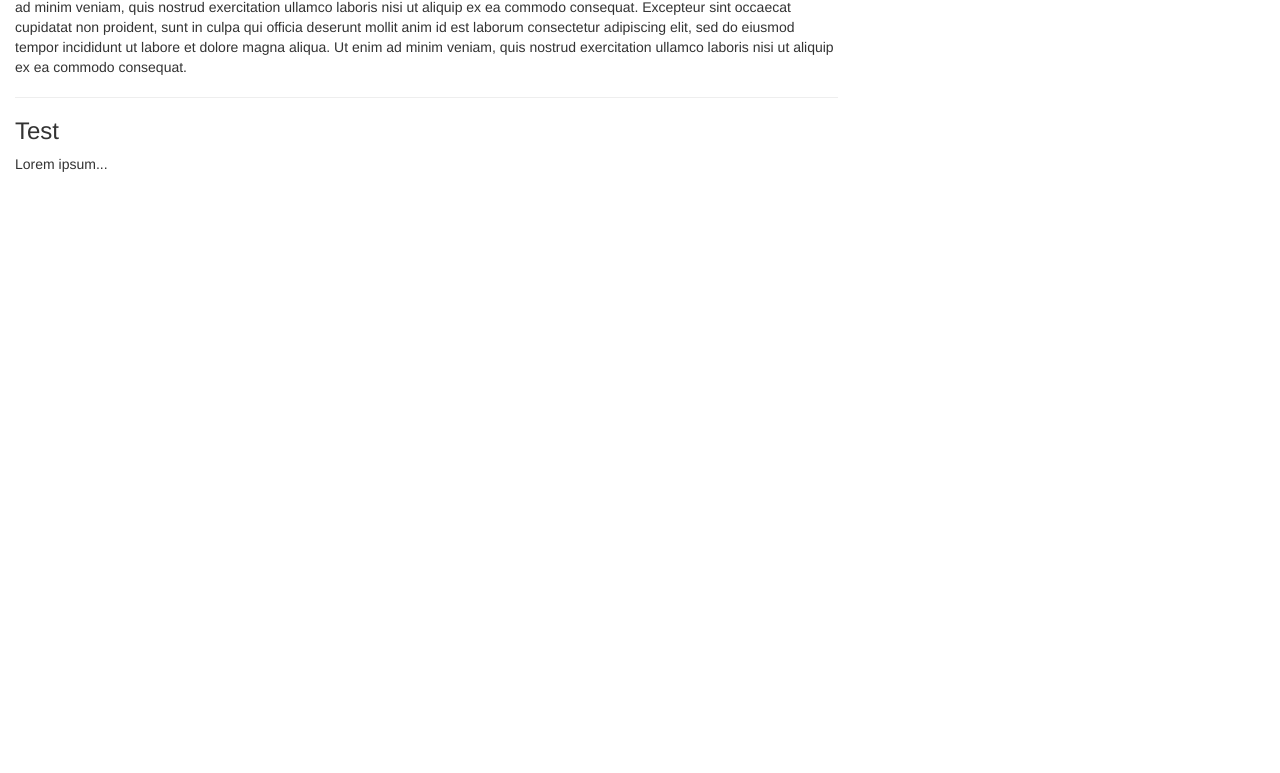
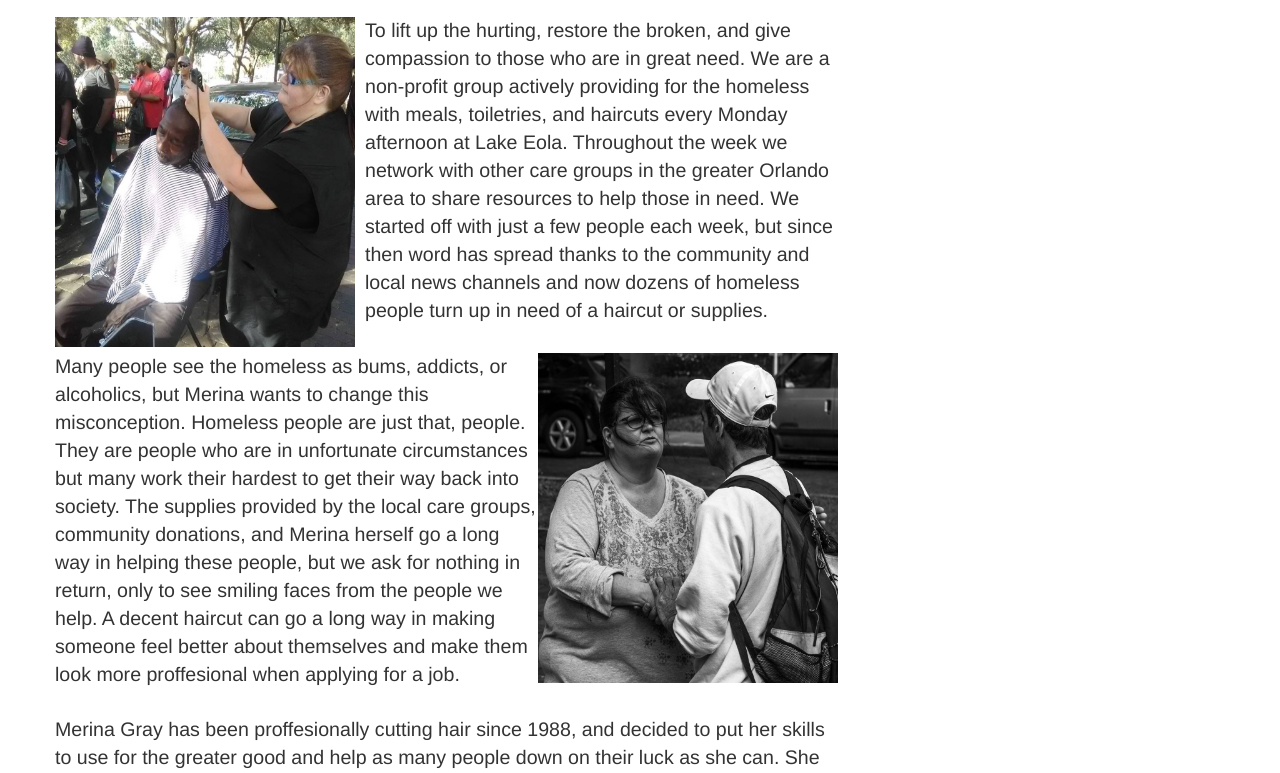
Before and after one commit to naspence407/naspence407.github.io, a plain HTML site: page about.html in a window 1280 px wide. Shown: the part 171-944 px from the top of the page. Before the commit the page ends 800 px from the top, so only its background shows below. Drawn offline with nearby package versions, Linux system fonts and the light colour scheme.

Commit message:
Add files via upload

```diff
--- a/about.html
+++ b/about.html
@@ -50,6 +50,10 @@
             font-size: 26px;
             padding: 0;
         }
+
+		p {
+			font-size: 1.4em;
+		}
     </style>
 </head>
 <body>
@@ -82,17 +86,38 @@
     <div class="container-fluid text-center">
         <div class="row content">
             <div class="col-sm-8 text-left">
-                <h1>About</h1>
-                <p>Lorem ipsum dolor sit amet, consectetur adipiscing elit, sed do eiusmod tempor incididunt ut labore et dolore magna aliqua. Ut enim ad minim veniam, quis nostrud exercitation ullamco laboris nisi ut aliquip ex ea commodo consequat. Excepteur sint occaecat cupidatat non proident, sunt in culpa qui officia deserunt mollit anim id est laborum consectetur adipiscing elit, sed do eiusmod tempor incididunt ut labore et dolore magna aliqua. Ut enim ad minim veniam, quis nostrud exercitation ullamco laboris nisi ut aliquip ex ea commodo consequat.</p>
-                <hr>
-                <h3>Test</h3>
-                <p>Lorem ipsum...</p>
+                <h1>Merina Gray Homeless Ministry</h1>
+                <p style="margin-left: 40px; margin-top: 50px;" ><img src ="Images/Gray_haircut.jpg" style="float: left; clear:right; margin-right: 10px;" title="Merina_Gray" alt="Merina_Gray" width="300" height="330" />
+				To lift up the hurting, restore the broken, and give  compassion to those who are in great need.
+				We are a non-profit group actively providing for the homeless with meals, toiletries, and haircuts every Monday afternoon at Lake Eola.
+				Throughout the week we network with other care groups in the greater Orlando area to share resources to help those in need.
+				We started off with just a few people each week, but since then word has spread thanks to the community and local news channels and now
+				dozens of homeless people turn up in need of a haircut or supplies.
+				<br/><br/>
+				<img src ="Images/Gray_scale.jpg" style="float: right; clear:left;" title="Merina_Gray" alt="Merina_Gray" width="300" height="330" />
+				Many people see the homeless as bums, addicts, or alcoholics, but Merina wants to change this misconception. Homeless people are just that, people.
+				They are people who are in unfortunate circumstances but many work their hardest to get their way back into society. The supplies provided by the
+				local care groups, community donations, and Merina herself go a long way in helping these people, but we ask for nothing in return, only to see
+				smiling faces from the people we help. A decent haircut can go a long way in making someone feel better about themselves and make
+				them look more proffesional when applying for a job.
+				<br/><br/>
+
+				Merina Gray has been proffesionally cutting hair since 1988, and decided to put her skills to use for the greater good and help as many people
+				down on their luck as she can. She provides her help and skills every Monday at Eola park and wishes to open a sort of "hub" for the homeless
+				where they can come and wash their clothes, keep their belongings in lockers, and aid them in filling out their ID's or Social Secuirty Cards.
+				The Merina Gray Homeless Ministry accepts any and all donations through contacting Merina on our Contact page, our through our
+				<a href="https://www.gofundme.com/2hvemf6s">GoFundMe</a>. Below is a lsit of our current donation needs.
+				<img src ="Images/List.jpg" style="float: left; margin-bottom: 20px;" title="Donation_list" alt="Donation_List" width="800" height="900" />
+
+
+
+				</p>
             </div>
         </div>
     </div>
 
     <footer class="container-fluid text-center">
-        <p>Footer Text</p>
+
     </footer>
 
 </body>
```
Also changed, not shown: Images/Gray_haircut.jpg (added), Images/Gray_scale.jpg (added), Images/List.JPG (added).
